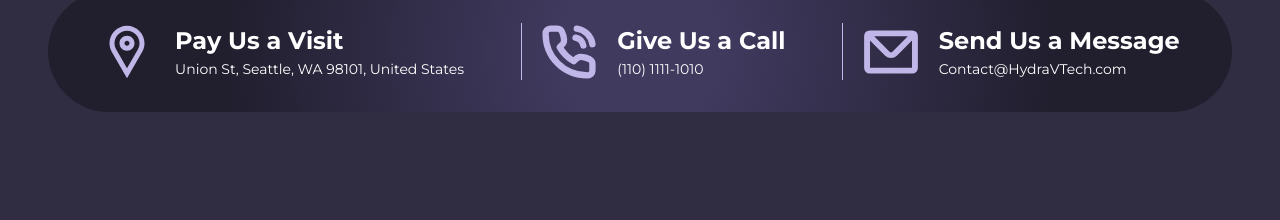
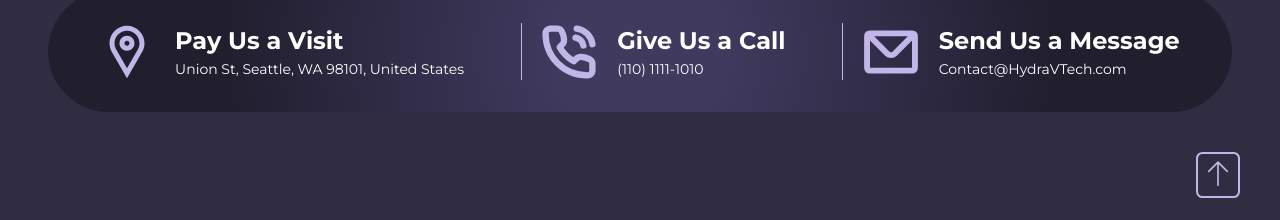
Before and after one commit to StalinAM/hydra-landing-page, a React (Vite) app: page / in a window 1280 px wide. Shown: the part 762-982 px from the top of the page. Built offline with nearby package versions, Linux system fonts and the light colour scheme.

Commit message:
add scroll component

```diff
--- a/src/App.jsx
+++ b/src/App.jsx
@@ -6,6 +6,7 @@ import Contact from './components/Contact'
 import Footer from './components/Footer'
 import Header from './components/Header'
 import Home from './components/Home'
+import ScrollUp from './components/ScrollUp'
 import Services from './components/Services'
 import Technologies from './components/Technologies'
 import GlobalStyles from './style/GlobalStyles'
@@ -15,7 +16,7 @@ function App() {
   const [toggle, setToggle] = useState(false)
   return (
     <>
-      <GlobalStyles />
+      <GlobalStyles toggle={toggle} />
       <ThemeProvider theme={darck}>
         <Header toggle={toggle} setToggle={setToggle} />
         <main>
@@ -27,6 +28,7 @@ function App() {
           <Contact />
         </main>
         <Footer />
+        <ScrollUp />
       </ThemeProvider>
     </>
   )
```
